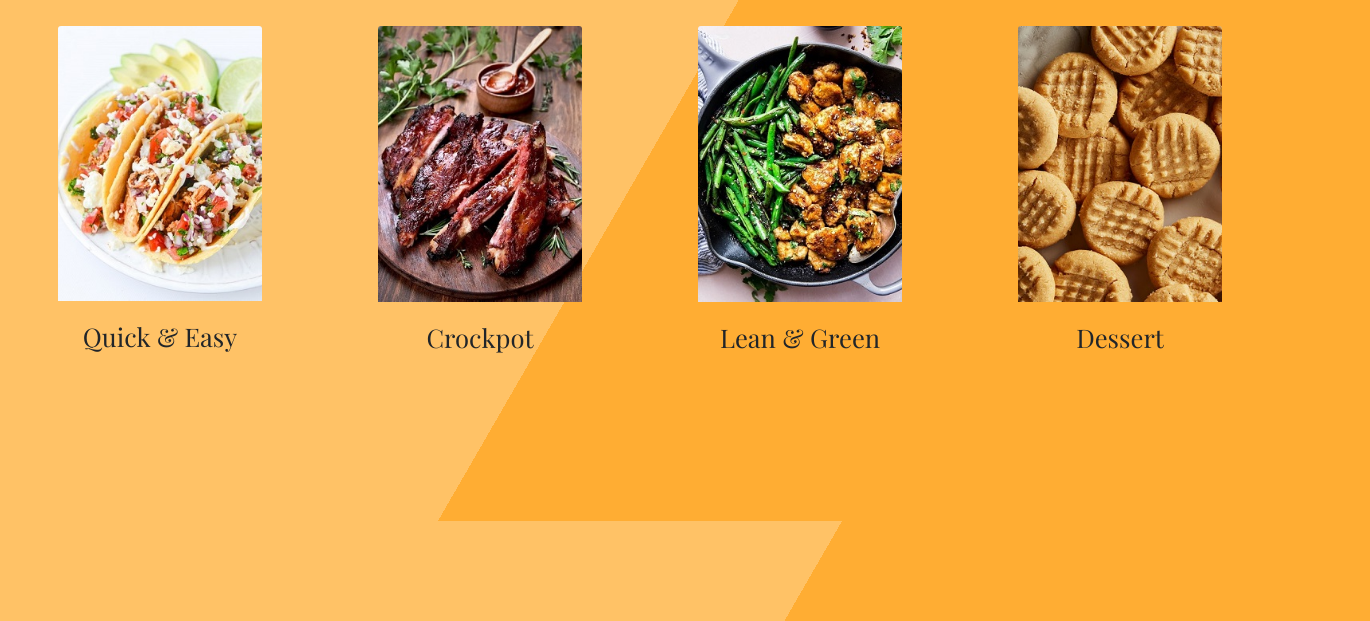
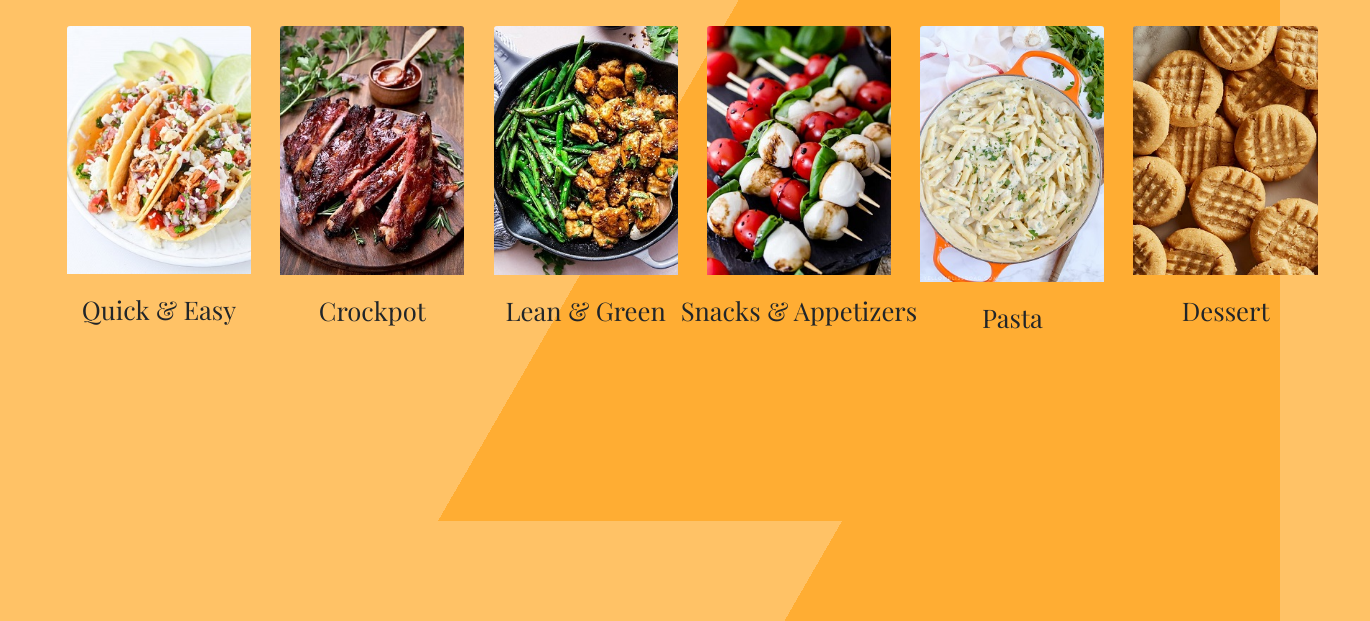
Before and after one commit to taylorsterling/blog, a plain HTML site: page recipes.html in a window 1280 px wide. Shown: the part 179-800 px from the top of the page, 1370 px wide, since content can reach past the window. Drawn offline with nearby package versions, Linux system fonts and the light colour scheme; files whose address does not match are found by name.

Commit message:
adding featured recipes on home page

```diff
--- a/assets/css/recipes.css
+++ b/assets/css/recipes.css
@@ -47,7 +47,7 @@ h1 {
 }
 
 .card-img-top {
-    width: 71%;
+    width: 64%;
 }
 
 h5 {
--- a/recipes.html
+++ b/recipes.html
@@ -65,7 +65,7 @@
 
     <div class="container-fluid">
         <div class="row">
-            <div class="col-sm-3">
+            <div class="col-sm-2">
                 <div class="card text-center" style="width: 18rem;">
                     <img src="assets/media/tacos.jpg" href="food/quick.html" class="card-img-top png mx-auto d-block"
                         alt="tsu">
@@ -75,7 +75,7 @@
                 </div>
             </div>
 
-            <div class="col-sm-3">
+            <div class="col-sm-2">
                 <div class="card text-center" style="width: 18rem;">
                     <img src="assets/media/ribs.jpg" href="food/crockpot.html" class="card-img-top png mx-auto d-block"
                         alt="tsu">
@@ -85,7 +85,7 @@
                 </div>
             </div>
 
-            <div class="col-sm-3">
+            <div class="col-sm-2">
                 <div class="card text-center" style="width: 18rem;">
                     <img src="assets/media/stirfry.jpg" href="food/lean.html" class="card-img-top png mx-auto d-block"
                         alt="tsu">
@@ -95,7 +95,27 @@
                 </div>
             </div>
 
-            <div class="col-sm-3">
+            <div class="col-sm-2">
+                <div class="card text-center" style="width: 18rem;">
+                    <img src="assets/media/caprese.jpg" href="food/snacks.html" class="card-img-top png mx-auto d-block"
+                        alt="tsu">
+                    <div class="card-body">
+                        <h5 class="card-title">Snacks & Appetizers</h5>
+                    </div>
+                </div>
+            </div>
+
+            <div class="col-sm-2">
+                <div class="card text-center" style="width: 18rem;">
+                    <img src="assets/media/pasta.jpg" href="food/pasta.html" class="card-img-top png mx-auto d-block"
+                        alt="tsu">
+                    <div class="card-body">
+                        <h5 class="card-title">Pasta</h5>
+                    </div>
+                </div>
+            </div>
+
+            <div class="col-sm-2">
                 <div class="card text-center" style="width: 18rem;">
                     <img src="assets/media/pbcookies.jpg" href="food/dessert.html" class="card-img-top png mx-auto d-block"
                         alt="tsu">
```
Also changed, not shown: index.html (+13 -2 lines), assets/media/caprese.jpg (added), assets/media/pasta.jpg (added).
